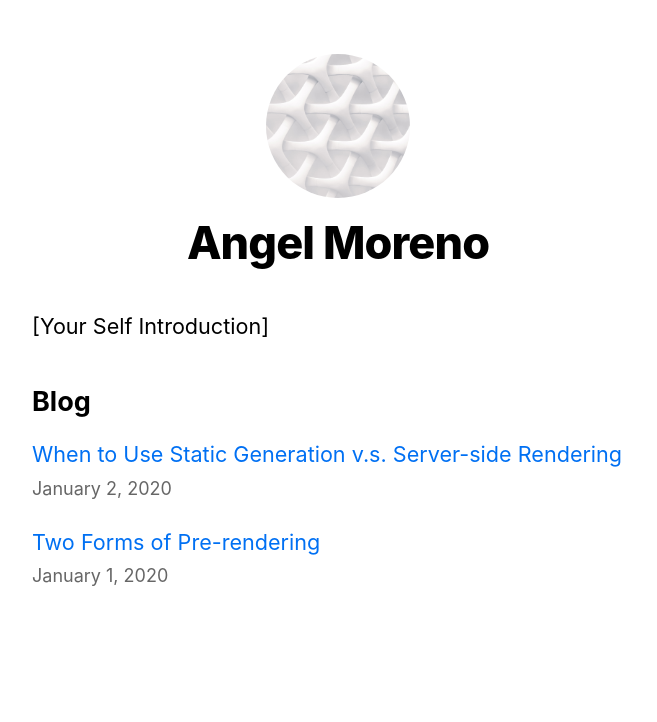
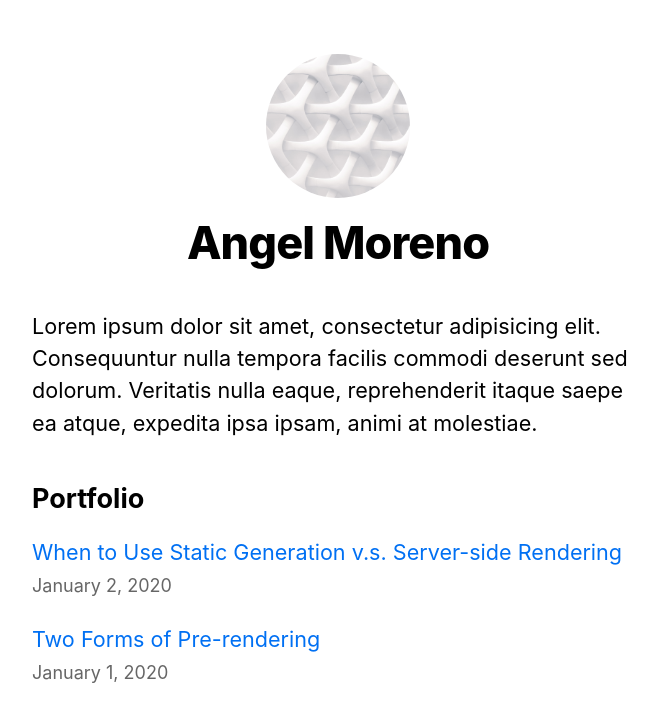
Before and after one commit to angel-moreno1/nextjs-blog, a Next.js app: page / in a window 1280 px wide. Shown: the top 722 px of the page, without its empty margins (302-959 px from the left). Built offline with nearby package versions, Linux system fonts and the light colour scheme.

Commit message:
migration to typescript

```diff
--- a/pages/index.tsx
+++ b/pages/index.tsx
@@ -14,10 +14,13 @@
         <title>{siteTitle}</title>
       </Head>
       <section className={utilStyles.headingMd}>
-        <p>[Your Self Introduction]</p>
+        <p>
+          Lorem ipsum dolor sit amet, consectetur adipisicing elit. Consequuntur nulla tempora facilis commodi
+          deserunt sed dolorum. Veritatis nulla eaque, reprehenderit itaque saepe ea atque, expedita ipsa ipsam, animi at molestiae.
+        </p>
       </section>
       <section className={`${utilStyles.headingMd} ${utilStyles.padding1px}`}>
-        <h2 className={utilStyles.headingLg}>Blog</h2>
+        <h2 className={utilStyles.headingLg}>Portfolio</h2>
         <ul className={utilStyles.list}>
           {allPostsData.map(({ id, date, title }) => (
             <li className={utilStyles.listItem} key={id}>
```
